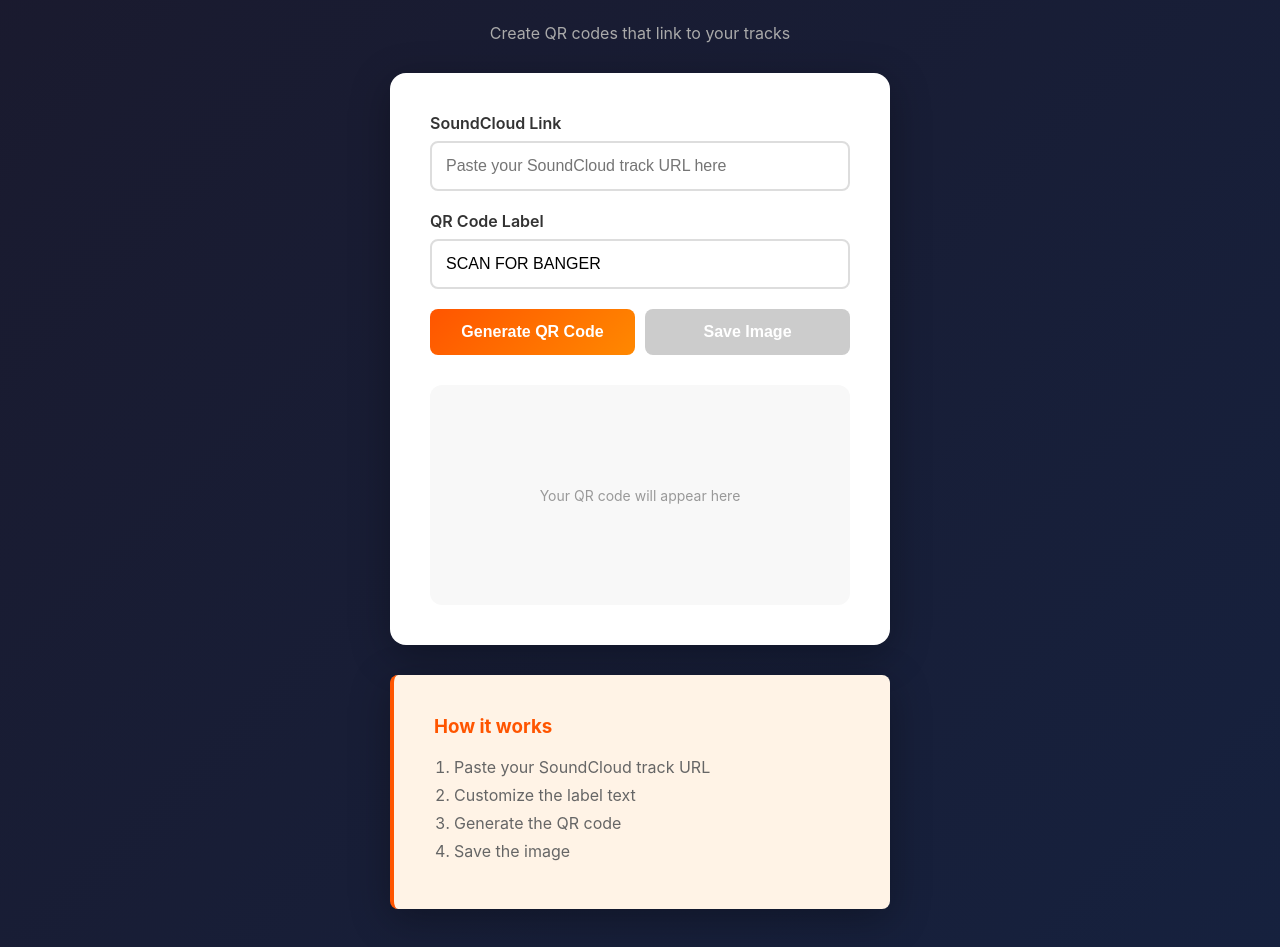
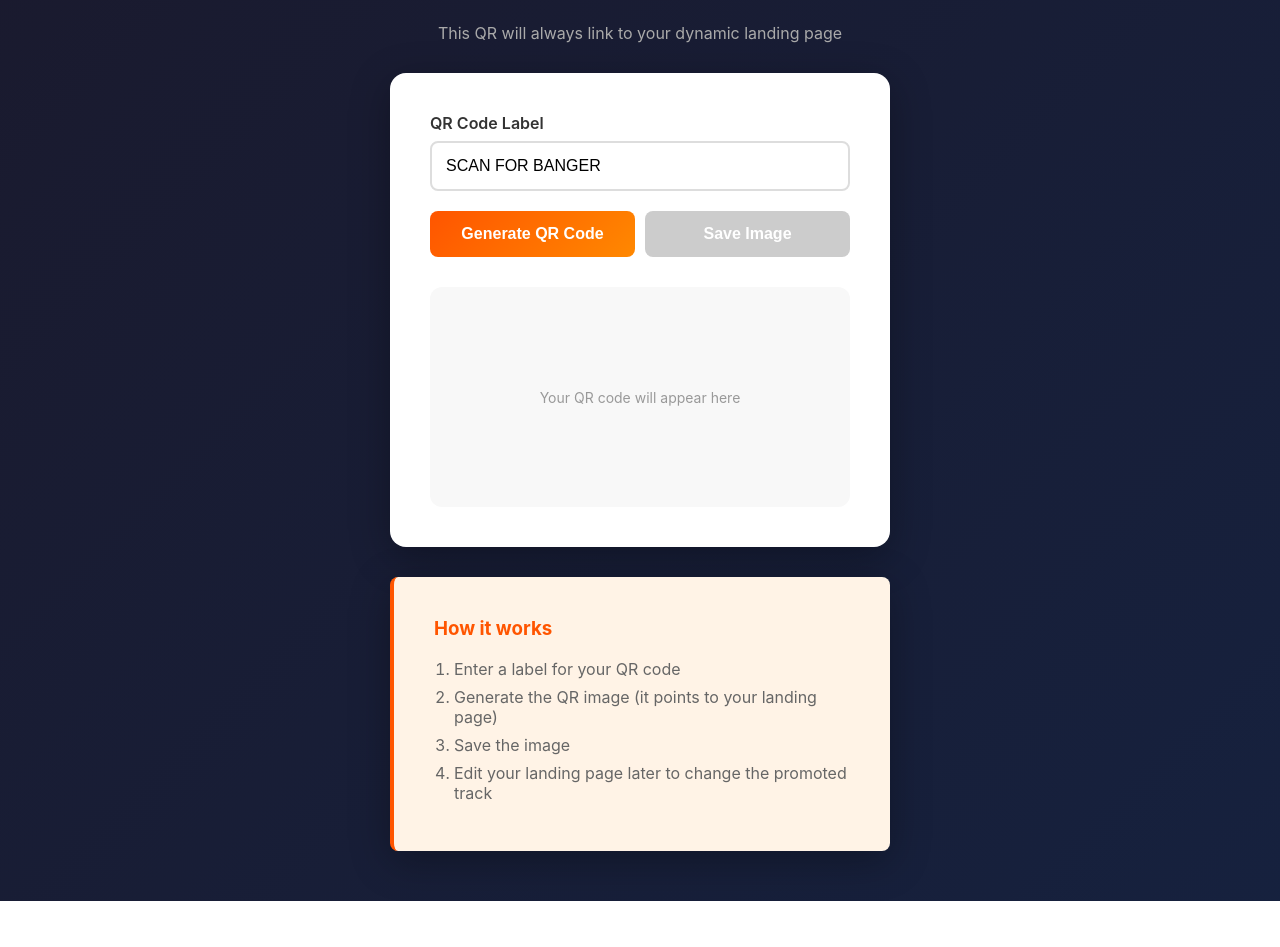
Before and after one commit to TylerZinn8080/Tylerzinn8080.github.io, a plain HTML site: page qr-generator.html in a window 1280 px wide. Shown: the part 83-1030 px from the top of the page. After the commit the page ends 984 px from the top, so only its background shows below. Drawn offline with Linux system fonts and the light colour scheme.

Commit message:
Revise QR code generation instructions and cleanup
Updated instructions and removed unused input field for SoundCloud URL.

```diff
--- a/qr-generator.html
+++ b/qr-generator.html
@@ -4,12 +4,9 @@
   <meta charset="UTF-8">
   <title>SoundCloud QR Generator</title>
   <meta name="viewport" content="width=device-width, initial-scale=1.0">
-
   <script src="https://cdnjs.cloudflare.com/ajax/libs/qrcodejs/1.0.0/qrcode.min.js"></script>
-
   <style>
     * { box-sizing: border-box; }
-
     body {
       font-family: -apple-system, BlinkMacSystemFont, Segoe UI, Roboto, sans-serif;
       background: linear-gradient(135deg, #1a1a2e 0%, #16213e 100%);
@@ -20,19 +17,16 @@
       flex-direction: column;
       align-items: center;
     }
-
     h1 {
       color: #ff5500;
       margin-bottom: 10px;
       text-align: center;
     }
-
     .subtitle {
       color: #aaa;
       margin-bottom: 30px;
       text-align: center;
     }
-
     .container {
       background: white;
       padding: 40px;
@@ -42,18 +36,15 @@
       width: 100%;
       margin-bottom: 30px;
     }
-
     .input-group {
       margin-bottom: 20px;
     }
-
     label {
       display: block;
       margin-bottom: 8px;
       font-weight: 600;
       color: #333;
     }
-
     input[type="text"] {
       width: 100%;
       padding: 14px;
@@ -61,18 +52,15 @@
       border-radius: 8px;
       font-size: 16px;
     }
-
     input[type="text"]:focus {
       outline: none;
       border-color: #ff5500;
     }
-
     .button-group {
       display: flex;
       gap: 10px;
       margin-bottom: 30px;
     }
-
     button {
       flex: 1;
       padding: 14px 20px;
@@ -82,27 +70,22 @@
       font-weight: 600;
       cursor: pointer;
     }
-
     .generate-btn {
       background: linear-gradient(135deg, #ff5500 0%, #ff8800 100%);
       color: white;
     }
-
     .save-btn {
       background: #333;
       color: white;
     }
-
     .save-btn:disabled {
       background: #ccc;
       cursor: not-allowed;
     }
-
     #qrcode {
       position: absolute;
       left: -9999px;
     }
-
     .qr-container {
       text-align: center;
       padding: 20px;
@@ -114,96 +97,73 @@
       justify-content: center;
       flex-direction: column;
     }
-
     canvas {
       max-width: 100%;
     }
-
     .placeholder {
       color: #999;
       font-size: 14px;
     }
-
     .instructions {
       background: #fff3e6;
       border-radius: 8px;
       border-left: 4px solid #ff5500;
     }
-
     .instructions h3 {
       margin-top: 0;
       color: #ff5500;
     }
-
     .instructions ol {
       margin: 0;
       padding-left: 20px;
       color: #666;
     }
-
     .instructions li {
       margin-bottom: 8px;
     }
   </style>
 </head>
-
 <body>
-
   <h1>SoundCloud QR Generator</h1>
-  <p class="subtitle">Create QR codes that link to your tracks</p>
-
+  <p class="subtitle">This QR will always link to your dynamic landing page</p>
   <div class="container">
-    <div class="input-group">
-      <label for="soundcloudUrl">SoundCloud Link</label>
-      <input type="text" id="soundcloudUrl" placeholder="Paste your SoundCloud track URL here">
-    </div>
-
     <div class="input-group">
       <label for="qrLabel">QR Code Label</label>
       <input type="text" id="qrLabel" value="SCAN FOR BANGER">
     </div>
-
     <div class="button-group">
       <button class="generate-btn" onclick="generateQR()">Generate QR Code</button>
       <button class="save-btn" id="saveBtn" onclick="saveQR()" disabled>Save Image</button>
     </div>
-
     <div class="qr-container">
       <div id="qrcode"></div>
       <canvas id="finalCanvas" style="display:none;"></canvas>
       <p class="placeholder" id="placeholder">Your QR code will appear here</p>
     </div>
   </div>
-
   <div class="container instructions">
     <h3>How it works</h3>
     <ol>
-      <li>Paste your SoundCloud track URL</li>
-      <li>Customize the label text</li>
-      <li>Generate the QR code</li>
+      <li>Enter a label for your QR code</li>
+      <li>Generate the QR image (it points to your landing page)</li>
       <li>Save the image</li>
+      <li>Edit your landing page later to change the promoted track</li>
     </ol>
   </div>
-
   <script>
+    const TARGET_URL = "https://tylerzinn8080.github.io/soundcloud-qr/";
     let qr;
 
     function generateQR() {
-      const url = document.getElementById("soundcloudUrl").value.trim();
       const label = document.getElementById("qrLabel").value.trim();
       const placeholder = document.getElementById("placeholder");
       const canvas = document.getElementById("finalCanvas");
       const saveBtn = document.getElementById("saveBtn");
 
-      if (!url) {
-        alert("Please enter a SoundCloud link");
-        return;
-      }
-
       document.getElementById("qrcode").innerHTML = "";
 
       qr = new QRCode(document.getElementById("qrcode"), {
-        text: url,
+        text: TARGET_URL,
         width: 300,
         height: 300,
         correctLevel: QRCode.CorrectLevel.M
@@ -212,23 +172,17 @@
       setTimeout(() => {
         const qrCanvas = document.querySelector("#qrcode canvas");
         const ctx = canvas.getContext("2d");
-
         const padding = 20;
         const textHeight = 50;
-
         canvas.width = 300 + padding * 2;
         canvas.height = 300 + textHeight + padding * 2;
-
         ctx.fillStyle = "#ffffff";
         ctx.fillRect(0, 0, canvas.width, canvas.height);
-
         ctx.drawImage(qrCanvas, padding, padding, 300, 300);
-
         ctx.fillStyle = "#000000";
         ctx.font = "bold 24px Arial";
         ctx.textAlign = "center";
         ctx.fillText(label || "SCAN FOR BANGER", canvas.width / 2, 300 + padding + 35);
-
         canvas.style.display = "block";
         placeholder.style.display = "none";
         saveBtn.disabled = false;
@@ -243,6 +197,5 @@
       link.click();
     }
   </script>
-
 </body>
 </html>
```
